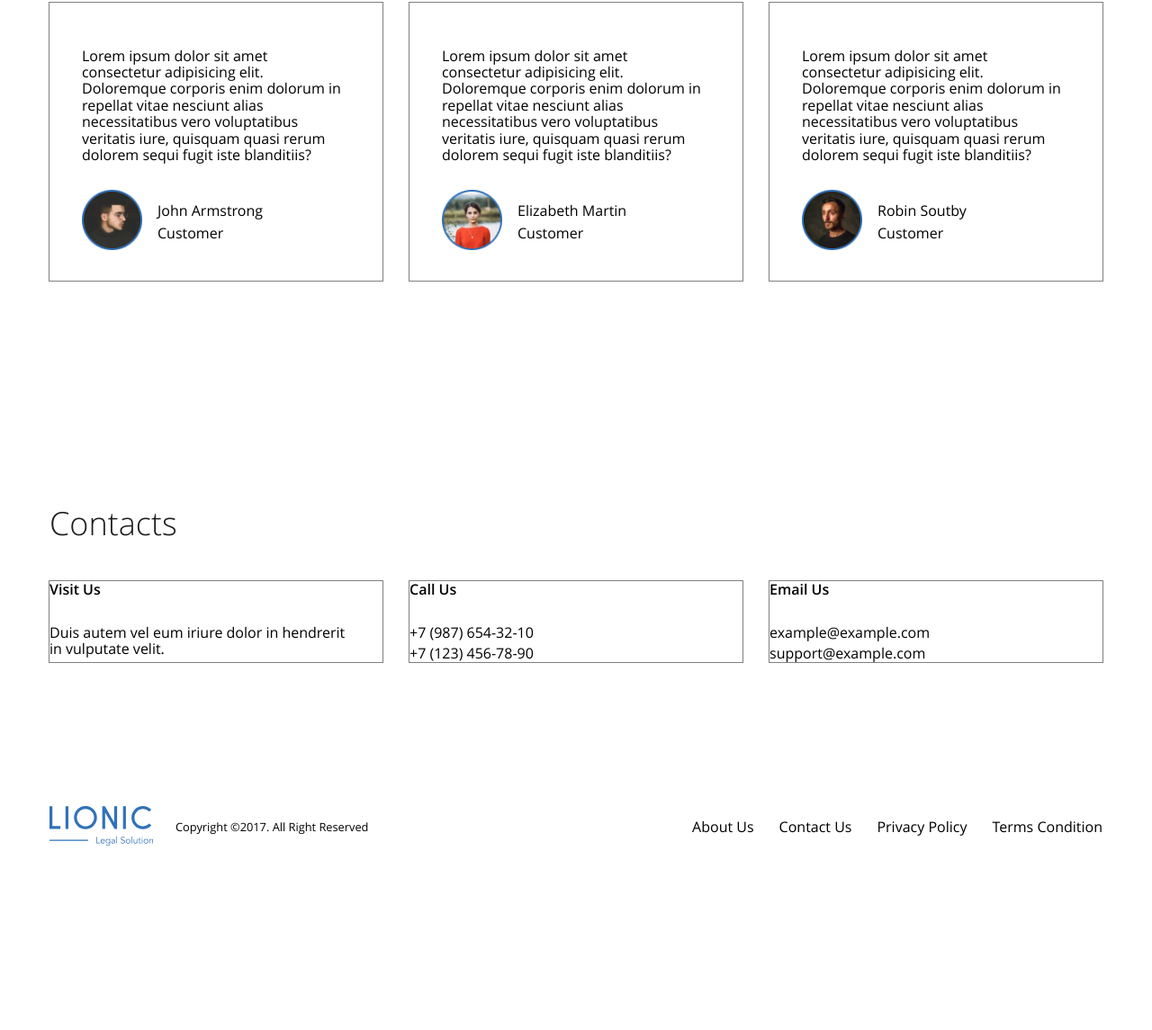
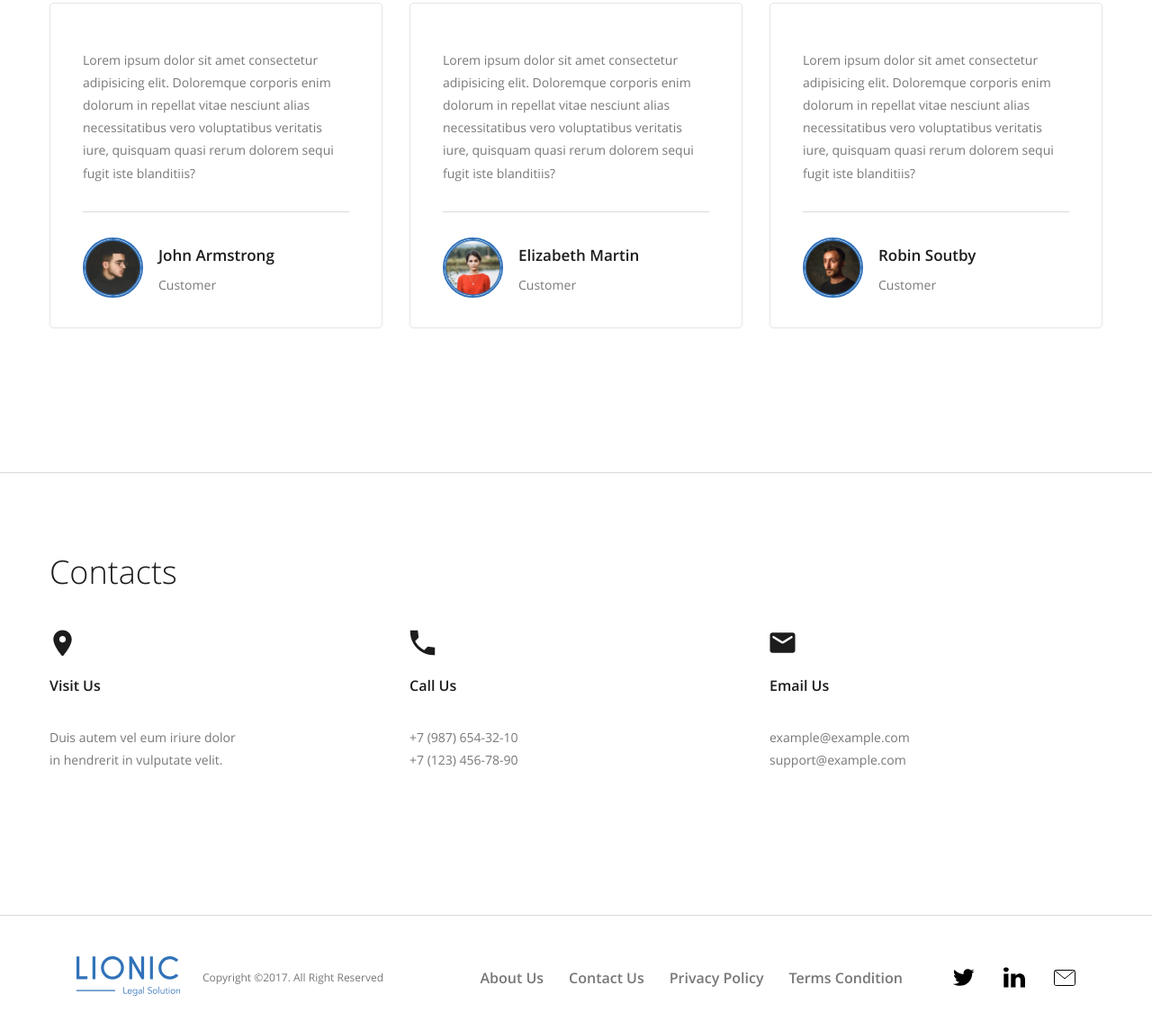
Before and after one commit to morkovkalove/Landing-Lionic, a plain HTML site: page index.html in a window 1280 px wide. Shown: the part 2334-3479 px from the top of the page at 90% size. Before the commit the page ends 3277 px from the top, so only its background shows below. Drawn offline with Linux system fonts and the light colour scheme.

Commit message:
initial commit

```diff
--- a/css/style.css
+++ b/css/style.css
@@ -309,12 +309,17 @@ body {
 
 
 /* clients */
+.clients {
+  border-bottom: 1px solid #dadada;
+}
+
 .clients-item {
   flex-direction: column;
   display: 370px;
   padding: 50px 36px;
   padding-bottom: 30px;
-  outline: 1px solid gray;
+  border: 1px solid #e4e4e4;
+  border-radius: 5px;
 }
 
 .clients-item:not(:nth-child(3n)) {
@@ -324,11 +329,17 @@ body {
 .clients-item-descr {
   margin: 0;
   margin-bottom: 30px;
+  font-size: 14px;
+  line-height: 180%;
+  color: #787878;
 }
 
 .clients-user {
   margin-top: auto;
   align-items: center;
+  border-top: 1px solid #dadada;
+  width: 100%;
+  padding-top: 28px;
 }
 
 .clients-avatar {
@@ -337,11 +348,33 @@ body {
   margin-right: 17px;
 }
 
-.clients-name {
-  margin-bottom: 6px;
+.clients-avatar img {
+  width: 100%;
+  height: 100%;
+  border: 2px solid #3172b9;
+  border-radius: 100%;
 }
 
+.clients-name {
+  margin-bottom: 5px;
+  font-weight: 600;
+  font-size: 17px;
+  line-height: 180%;
+  color: #1c1c1c;
+}
+
+.clients-post {
+  font-size: 14px;
+  line-height: 180%;
+  color: #787878;
+}
+
+
 /* contacts */
+.contacts {
+  border-bottom: 1px solid #dadada;
+}
+
 .contacts-address {
   font-style: normal;
 }
@@ -349,7 +382,22 @@ body {
 .contacts-item {
   flex-direction: column;
   width: 370px;
-  outline: 1px solid gray;
+  background-position: left top;
+  background-repeat: no-repeat;
+  background-size: 29px 29px;
+  padding-top: 48px;
+}
+
+.conctacts-item-address {
+  background-image: url("../img/visit.svg");
+}
+
+.conctacts-item-call {
+  background-image: url("../img/call.svg");
+}
+
+.conctacts-item-mail {
+  background-image: url("../img/mail.svg");
 }
 
 .contacts-item:not(:nth-child(3n)) {
@@ -358,14 +406,24 @@ body {
 
 .contacts-item-caption {
   margin-bottom: 30px;
+  font-weight: 600;
+  font-size: 17;
+  line-height: 180%;
+  color: #1c1c1c;
 }
 
 .contacts-item-text {
   margin: 0;
+  max-width: 215px;
+  font-size: 14px;
+  line-height: 180%;
+  color: #787878;
 }
 
-.contacts-item-link:not(:last-child) {
-  margin-bottom: 5px;
+.contacts-item-link {
+  font-size: 14px;
+  line-height: 180%;
+  color: #787878;
 }
 
 
@@ -374,7 +432,20 @@ body {
   padding: 42px 0;
 }
 
+.footer-copy {
+  font-size: 12px;
+  line-height: 16px;
+  color: #787878;
+}
+
+.footer-link {
+  font-weight: 600;
+  line-height: 16px;
+  color: #787878;
+}
+
 .footer-container {
+  padding: 45px 45px;
   align-items: center;
   justify-content: space-between;
 }
@@ -391,3 +462,32 @@ body {
 .footer-item:not(:last-child) {
   margin-right: 28px;
 }
+
+.footer-nav {
+  margin-right: 56px;
+}
+
+.social-link {
+  display: block;
+  width: 24px;
+  height: 24px;
+  background-position: center;
+  background-repeat: no-repeat;
+  background-size: contain;
+}
+
+.social-item:not(:last-child) {
+  margin-right: 32px;
+}
+
+.social-link-tw {
+  background-image: url("../img/twitt.svg");
+}
+
+.social-link-linkedin {
+  background-image: url("../img/linkedin.svg");
+}
+
+.social-link-mail {
+  background-image: url("../img/letter.svg");
+}
--- a/index.html
+++ b/index.html
@@ -196,16 +196,16 @@
                 <h2 class="section-title contacts-title">Contacts</h2>
                 <address class="contacts-address">
                     <ul class="contacts-list list-reset flex">
-                        <li class="contacts-item flex">
+                        <li class="contacts-item flex conctacts-item-address">
                             <strong class="contacts-item-caption">Visit Us</strong>
                             <p class="contacts-item-text">Duis autem vel eum iriure dolor in&nbsp;hendrerit in&nbsp;vulputate velit.</p>
                         </li>
-                        <li class="contacts-item flex">
+                        <li class="contacts-item flex conctacts-item-call">
                             <strong class="contacts-item-caption">Call Us</strong>
                             <a href="tel:+79876543210" class="contacts-item-link">+7 (987) 654-32-10</a>
                             <a href="tel:+71234567890" class="contacts-item-link">+7 (123) 456-78-90</a>
                         </li>
-                        <li class="contacts-item flex">
+                        <li class="contacts-item flex conctacts-item-mail">
                             <strong class="contacts-item-caption">Email Us</strong>
                             <a href="mailto:example@example.com" class="contacts-item-link">example@example.com</a>
                             <a href="mailto:support@example.com" class="contacts-item-link">support@example.com</a>
```
Also changed, not shown: img/call.svg (added), img/letter.svg (added), img/linkedin.svg (added), img/mail.svg (added), img/twitt.svg (added), img/visit.svg (added).
